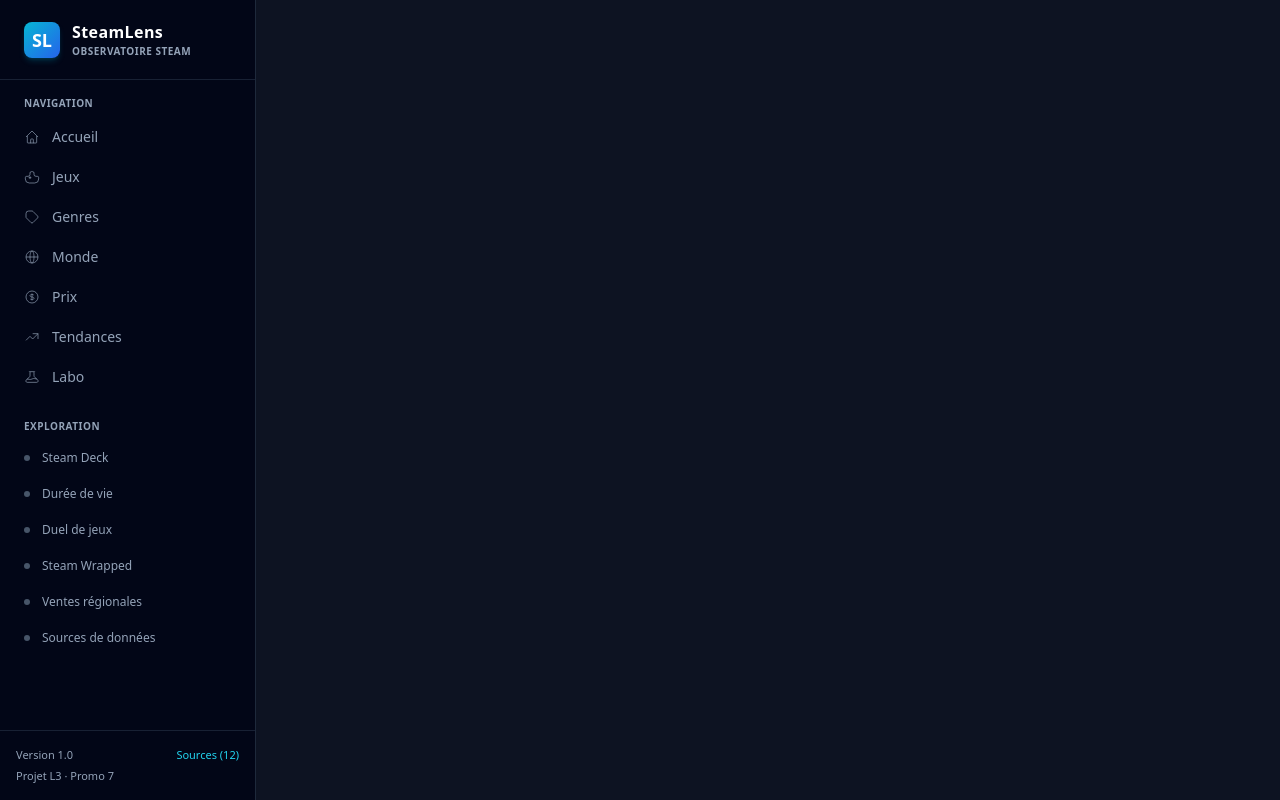
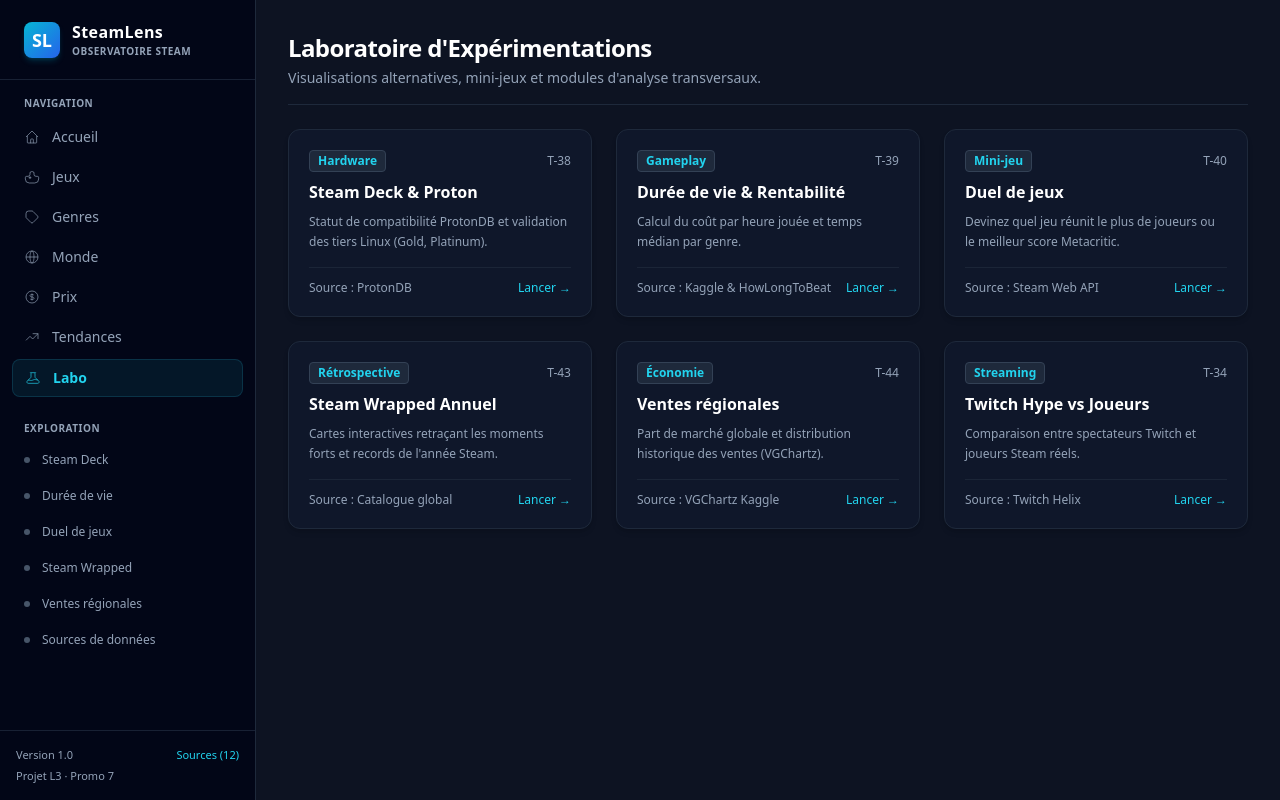
Before and after one commit to PapaOursss/SteamLens, a Nuxt app in the folder frontend/: page /lab in a window 1280 px wide. Built offline with nearby package versions, Linux system fonts and the light colour scheme.

Commit message:
docs: mise a jour backlog T-05 et vue labo

```diff
--- /dev/null
+++ b/frontend/app/pages/lab.vue
@@ -0,0 +1,100 @@
+<template>
+  <div class="space-y-6">
+    <header class="border-b border-slate-800 pb-4">
+      <h1 class="text-2xl font-bold text-white tracking-tight">Laboratoire d'Expérimentations</h1>
+      <p class="text-sm text-slate-400 mt-1">
+        Visualisations alternatives, mini-jeux et modules d'analyse transversaux.
+      </p>
+    </header>
+
+    <div class="grid grid-cols-1 md:grid-cols-2 lg:grid-cols-3 gap-6">
+      <article
+        v-for="exp in experiments"
+        :key="exp.to"
+        class="flex flex-col justify-between p-5 rounded-xl bg-slate-900 border border-slate-800 hover:border-cyan-500/50 transition-all shadow-md group"
+      >
+        <div>
+          <div class="flex items-center justify-between mb-2">
+            <span class="text-xs font-semibold px-2 py-0.5 rounded bg-slate-800 text-cyan-400 border border-slate-700">
+              {{ exp.tag }}
+            </span>
+            <span class="text-slate-400 text-xs">T-{{ exp.task }}</span>
+          </div>
+          <h2 class="text-base font-bold text-white group-hover:text-cyan-400 transition-colors">
+            {{ exp.title }}
+          </h2>
+          <p class="text-xs text-slate-400 mt-2 leading-relaxed">
+            {{ exp.description }}
+          </p>
+        </div>
+
+        <div class="mt-4 pt-3 border-t border-slate-800/80 flex items-center justify-between">
+          <span class="text-xs text-slate-400">Source : {{ exp.source }}</span>
+          <NuxtLink
+            :to="exp.to"
+            class="text-xs font-medium text-cyan-400 hover:underline flex items-center gap-1"
+          >
+            Lancer →
+          </NuxtLink>
+        </div>
+      </article>
+    </div>
+  </div>
+</template>
+
+<script setup lang="ts">
+useHead({
+  title: 'Labo — SteamLens'
+})
+
+const experiments = [
+  {
+    title: 'Steam Deck & Proton',
+    description: 'Statut de compatibilité ProtonDB et validation des tiers Linux (Gold, Platinum).',
+    tag: 'Hardware',
+    task: '38',
+    source: 'ProtonDB',
+    to: '/steam-deck'
+  },
+  {
+    title: 'Durée de vie & Rentabilité',
+    description: 'Calcul du coût par heure jouée et temps médian par genre.',
+    tag: 'Gameplay',
+    task: '39',
+    source: 'Kaggle & HowLongToBeat',
+    to: '/playtime'
+  },
+  {
+    title: 'Duel de jeux',
+    description: 'Devinez quel jeu réunit le plus de joueurs ou le meilleur score Metacritic.',
+    tag: 'Mini-jeu',
+    task: '40',
+    source: 'Steam Web API',
+    to: '/minigame'
+  },
+  {
+    title: 'Steam Wrapped Annuel',
+    description: 'Cartes interactives retraçant les moments forts et records de l\'année Steam.',
+    tag: 'Rétrospective',
+    task: '43',
+    source: 'Catalogue global',
+    to: '/wrapped'
+  },
+  {
+    title: 'Ventes régionales',
+    description: 'Part de marché globale et distribution historique des ventes (VGChartz).',
+    tag: 'Économie',
+    task: '44',
+    source: 'VGChartz Kaggle',
+    to: '/regional-sales'
+  },
+  {
+    title: 'Twitch Hype vs Joueurs',
+    description: 'Comparaison entre spectateurs Twitch et joueurs Steam réels.',
+    tag: 'Streaming',
+    task: '34',
+    source: 'Twitch Helix',
+    to: '/hype'
+  }
+]
+</script>
```
Also changed, not shown: 1 other file (tests, documents, lock files or other folders).
